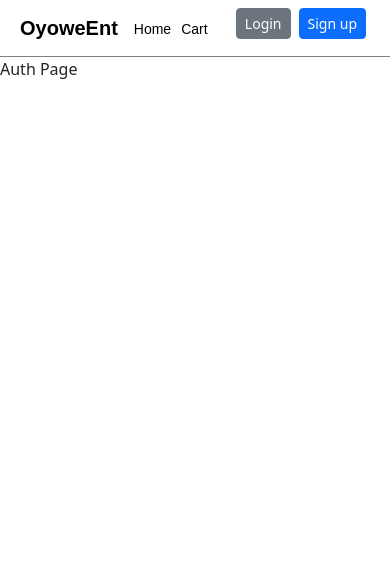
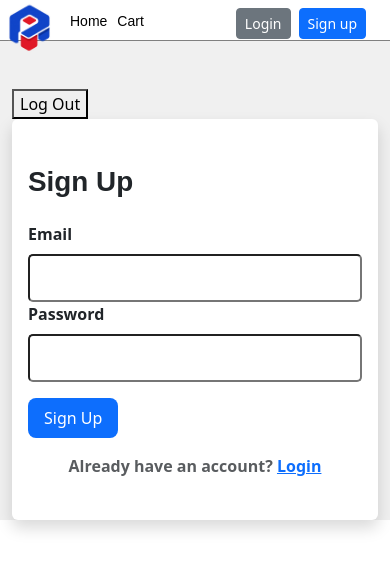
Before and after one commit to ighoyotaumukoro/oyowe-e-commerce, a React (Vite) app: page /auth in a window 390 px wide. Shown: the top 570 px of the page. Built offline with nearby package versions, Linux system fonts and the light colour scheme.

Commit message:
Added Authentication

```diff
--- a/src/App.css
+++ b/src/App.css
@@ -70,16 +70,61 @@
   font-weight: 400;
 }
 
+.form-label{
+  display: block;
+  font-weight: 700;
+
+}
+
+.auth-card{
+  padding-top: 30px !important;
+  padding-bottom:  10px !important;
+}
+
+
+.page-title{
+  font-weight: bolder !important;
+}
+.form-input{
+
+  width: 100%;
+  padding-top: 10px ;
+  padding-bottom: 10px;
+  padding-left: 7px;
+  border-radius: 5px ;
+
+}
+
 @media (max-width:768px){
  .product-list{
 flex-wrap: nowrap;
 overflow: auto;
+}
+
+.navbar-brand{
+  position: unset;
+  margin-left: auto;
+  margin-right: 50px !important;
+
+}
+.navbar-links{
+  margin-left: 20px !important;
 }
 }
 @media (min-width: 768px){
 .product-list{
 flex-wrap: wrap ;
 overflow: visible;
+
+}
+
+.auth-card{
+  width: 30% !important;
+}
+
+
+.navbar-links{
+  margin-left: 500px !important;
 }
 
 .product-list .card{
--- a/src/components/Navbar.jsx
+++ b/src/components/Navbar.jsx
@@ -11,8 +11,8 @@ export default function  Navbar(){
   return(
     <Nav className="container-fluid navbar">
       <div className="navbar-container d-flex">
-       <Link to="/" className="navbar-brand">OyoweEnt</Link>
-       <div className="navbar-links align-content-center  ">
+       <Link to="/" className="navbar-brand"><img src="/HJYG4683.PNG" className="img-fluid position-absolute top-0 " style={{width:"7vh"}}/></Link>
+       <div className="navbar-links align-content-center  justify-content-center">
         <Link to="/" className="home ">Home</Link>
         <Link to="/checkout" className="cart">Cart</Link>
        </div>
--- a/src/components/Pages/Auth.jsx
+++ b/src/components/Pages/Auth.jsx
@@ -1,5 +1,124 @@
-export default  function Auth(){
-  return(
-    <div>Auth Page</div>
-  )
+import { useContext, useState, useEffect } from "react";
+import { useForm } from "react-hook-form";
+import { AuthContext } from "../../context/AuthContext";
+import { useNavigate } from "react-router-dom";
+
+export default function Auth() {
+  const [mode, setMode] = useState("signup");
+  const [error, setError] = useState(null);
+   const navigate = useNavigate();
+  const { signUp, user, logout, login } = useContext(AuthContext);
+
+  const {
+    register,
+    handleSubmit,
+    formState: { errors },
+  } = useForm();
+
+  function onSubmit(data) {
+    setError(null);
+    let result;
+    if (mode === "signup") {
+      result = signUp(data.email, data.password);
+    } else {
+      result = login(data.email, data.password);
+    }
+  }
+
+  useEffect(()=> {
+      if (user){
+        navigate("/");
+      }
+    }, [user, navigate]);
+  return (
+    <div className="pt-5 page">
+      <div className="container">
+
+        <button onClick={() => logout()}>Log Out</button>
+        <div className="card auth-card  border-0 shadow m-auto  ">
+          <div className="card-body align-content-center justify-content-center">
+            <h1 className="page-title mt-0 mx-auto mb-4">
+              {mode === "signup" ? "Sign Up" : "Login"}
+            </h1>
+            <form className="auth-form" onSubmit={handleSubmit(onSubmit)}>
+              {error && (
+                <div className="p-2 " style={{ backgroundColor: "#fcb7b7" }}>
+                  {error}
+                </div>
+              )}
+              <div className="form-group">
+                <label className="form-label" htmlFor="email">
+                  Email
+                </label>
+                <input
+                  type="text"
+                  id="email"
+                  {...register("email", { required: "Email is required" })}
+                  className="form-input"
+                />
+                {errors.email && (
+                  <span className="text-danger">{errors.email.message}</span>
+                )}
+              </div>
+              <div className="form-group">
+                <label className="form-label" htmlFor="password">
+                  Password
+                </label>
+                <input
+                  type="password"
+                  id="password"
+                  {...register("password", {
+                    required: "Password is required",
+                    minLength: {
+                      value: 6,
+                      message: "Password must be at least 6 characters",
+                    },
+                    maxLength: {
+                      value: 12,
+                      message: "Password must  be less than 12 characters",
+                    },
+                  })}
+                  className="form-input"
+                />
+                {errors.password && (
+                  <span className="text-danger">{errors.password.message}</span>
+                )}
+              </div>
+
+              <button
+                className="btn btn-primary btn-lg border-0 mt-3"
+                type="submit"
+                style={{ fontSize: "16px" }}
+              >
+                {mode === "signup" ? "Sign Up" : "Login"}
+              </button>
+            </form>
+            <div className="auth-switch">
+              {mode === "signup" ? (
+                <p className="mt-3 text-center fw-semibold  text-muted">
+                  Already have an account?{" "}
+                  <span
+                    onClick={() => setMode("login")}
+                    className="text-primary auth-link text-decoration-underline"
+                  >
+                    Login
+                  </span>
+                </p>
+              ) : (
+                <p className="mt-3 text-center fw-semibold  text-muted">
+                  Don't have an account?{" "}
+                  <span
+                    onClick={() => setMode("signup")}
+                    className="text-primary auth-link text-decoration-underline"
+                  >
+                    Sign up
+                  </span>
+                </p>
+              )}
+            </div>
+          </div>
+        </div>
+      </div>
+    </div>
+  );
 }
--- a/src/components/Pages/HomePage.jsx
+++ b/src/components/Pages/HomePage.jsx
@@ -1,38 +1,21 @@
 import { product } from "../../data/products";
-
+import { Link } from "react-router-dom";
+import ProductCard from "./ProductCard";
 export default function HomePage() {
   return (
     <div className="page py-4">
       <div className="home-hero">
-        <h1 className="welcome fw-bolder pt-4">Welcome to OyoweEnt!</h1>
+        <h1 className="welcome fw-bolder pt-4">Welcome to Easylife Gadgethub!</h1>
         <p className="sub">Discover amazing products at great prices</p>
       </div>
       <div className="container-fluid ">
-        <h2 className="page-title mx-md-5">Our Products</h2>
+        <h2 className="fw-bold page-title mx-md-5">Our Products</h2>
         <div
           className="product-list g-3 mx-md-5  pb-3 g-md-4  d-flex"
           style={{ scrollbarWidth: "none", scrollSnapType: "x mandatory" }}
         >
           {product.map((product) => (
-            <div
-              className="card m-2 border-0 shadow-sm"
-              style={{flex:"0 0 85%", scrollSnapAlign:"start"}}
-              key={product.id}
-            >
-              <div className="card-body">
-                <img
-                  src={product.image}
-                  className="img-fluid card-img-top "
-                  style={{
-                    objectFit: "cover",
-                    height: "200px",
-                  }}
-                />
-                <p>{product.name}</p>
-                <h5>{product.price}</h5>
-                <p>{product.description}</p>
-              </div>
-            </div>
+            <ProductCard product={product}  key={product.id}/>
           ))}
         </div>
       </div>
--- /dev/null
+++ b/src/components/Pages/ProductCard.jsx
@@ -0,0 +1,40 @@
+import { Link } from "react-router-dom";
+import { product } from "../../data/products";
+export default function ProductCard({product}) {
+  return (
+    <div
+      className="card m-2 border-0 shadow-sm"
+      style={{ flex: "0 0 85%", scrollSnapAlign: "start" }}
+
+    >
+      <div className="card-body">
+        <img
+          src={product.image}
+          className="img-fluid card-img-top"
+          style={{
+            objectFit: "cover",
+            height: "200px",
+          }}
+        />
+        <p className="fw-bolder mt-3 mb-1">{product.name}</p>
+        <h5 className="fw-bold" style={{ color: "rgb(7, 83, 247)" }}>
+          ₦{product.price}
+        </h5>
+        <p className="text-muted fw-semibold">{product.description}</p>
+        <div className="justify-content-between d-flex">
+          <Link>
+            <button className="btn border-0 btn-secondary btn-sm">
+              View details
+            </button>
+          </Link>
+          <button
+            className="border-0 btn btn-sm fw-semibold btn-primary"
+            style={{}}
+          >
+            Add to cart
+          </button>
+        </div>
+      </div>
+    </div>
+  );
+}
--- /dev/null
+++ b/src/context/AuthContext.jsx
@@ -0,0 +1,48 @@
+import { useState, createContext } from "react";
+
+export const AuthContext = createContext(null);
+
+export default function AuthProvider({ children }) {
+  const [user, setUser] = useState(
+    localStorage.getItem("currentUserEmail")
+      ? { email: localStorage.getItem("currentUserEmail") }
+      : null,
+  );
+
+  function signUp(email, password) {
+    const users = JSON.parse(localStorage.getItem("users") || "[]");
+    if (users.find((u) => u.email === email)) {
+      return { success: false, error: "Email already exists" };
+    }
+    const newUser = { email, password };
+    users.push(newUser);
+    localStorage.setItem("users", JSON.stringify(users));
+    localStorage.setItem("currentUserEmail", email);
+    setUser({ email });
+    return { succcess: true };
+  }
+
+  function login(email, password) {
+    const users = JSON.parse(localStorage.getItem("users") || "[]");
+    const user = users.find(
+      (u) => u.email === email && u.password === password,
+    );
+
+    if (!user) {
+      return { success: false, error: "Invalid email or password" };
+    }
+    localStorage.setItem("currentUserEmail", email);
+    setUser({ email });
+    return { succes: true };
+  }
+
+  function logout() {
+    localStorage.removeItem("currentUserEmail");
+    setUser(null);
+  }
+  return (
+    <AuthContext.Provider value={{ signUp, user, logout, login }}>
+      {children}
+    </AuthContext.Provider>
+  );
+}
--- a/src/data/products.js
+++ b/src/data/products.js
@@ -2,7 +2,7 @@ export const product=[
   {
     id: 1,
     name:"Wireless HeadPhones",
-    price: 99.99,
+    price: "15,000",
     image:"/IMG_E6516.JPG",
     description:"Premium wireless headphone with noise cancellation",
   },
@@ -10,7 +10,7 @@ export const product=[
    {
     id: 2,
     name:"Iphone 17",
-    price: 99.99,
+    price: "2,500,000",
     image:"/IMG_6512.JPG",
     description:"Premium wireless headphone with noise cancellation",
   },
@@ -18,7 +18,7 @@ export const product=[
    {
     id: 3,
     name:"Airpods",
-    price: 99.99,
+    price: "20,500",
     image:"/IMG_E6514.JPG",
     description:"Premium wireless headphone with noise cancellation",
   },
@@ -26,7 +26,7 @@ export const product=[
    {
     id: 4,
     name:"Techno",
-    price: 99.99,
+    price: "150,000",
     image:"/IMG_6517.PNG",
     description:"Premium wireless headphone with noise cancellation",
   },
@@ -34,7 +34,7 @@ export const product=[
    {
     id: 5,
     name:"Ipad pro",
-    price: 99.99,
+    price: "900,800",
     image:"/IMG_E6518.JPG",
     description:"Premium wireless headphone with noise cancellation",
   },
@@ -42,7 +42,7 @@ export const product=[
    {
     id: 6,
     name:"Iphone 11",
-    price: 99.99,
+    price: "234,000",
     image:"/IMG_6513.PNG",
     description:"Premium wireless headphone with noise cancellation",
   },
```
Also changed, not shown: src/App.jsx (+7 -3 lines), public/HJYG4683.PNG (added).
